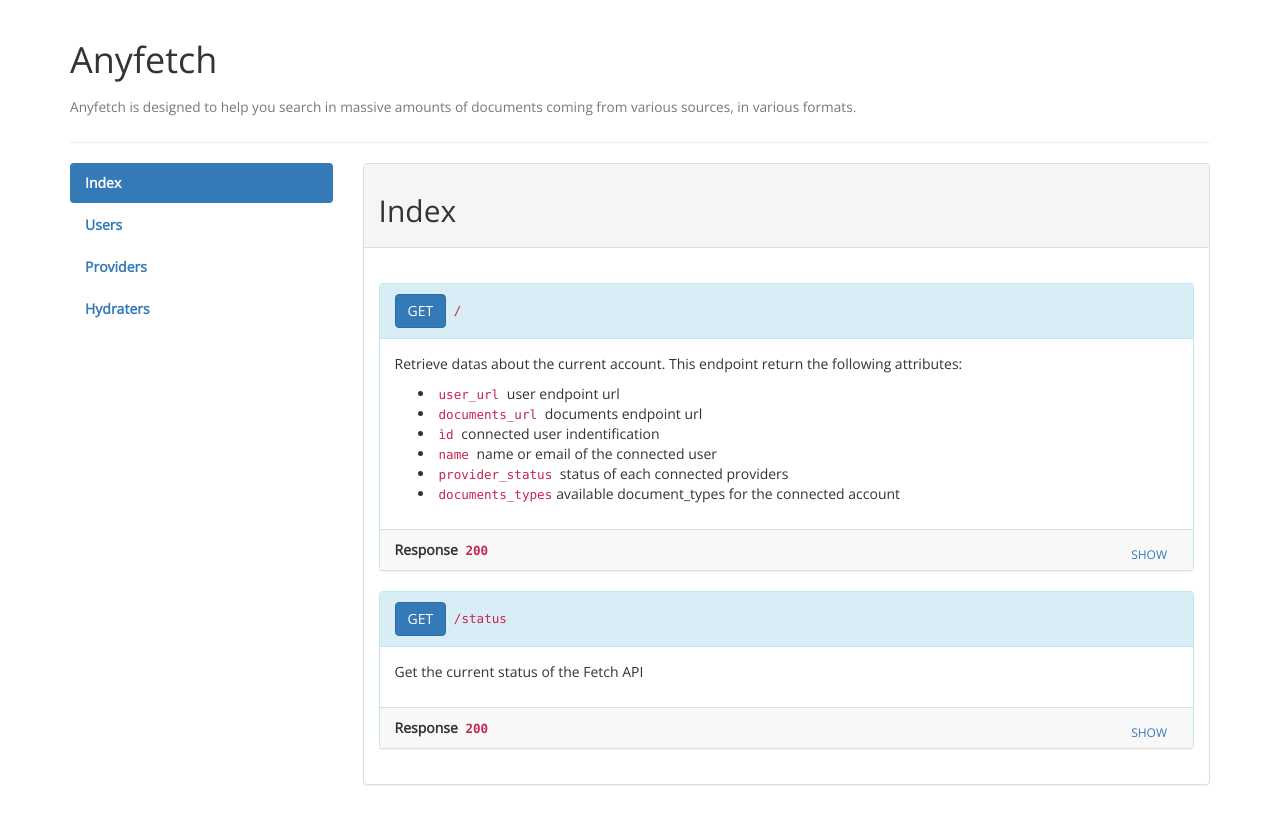
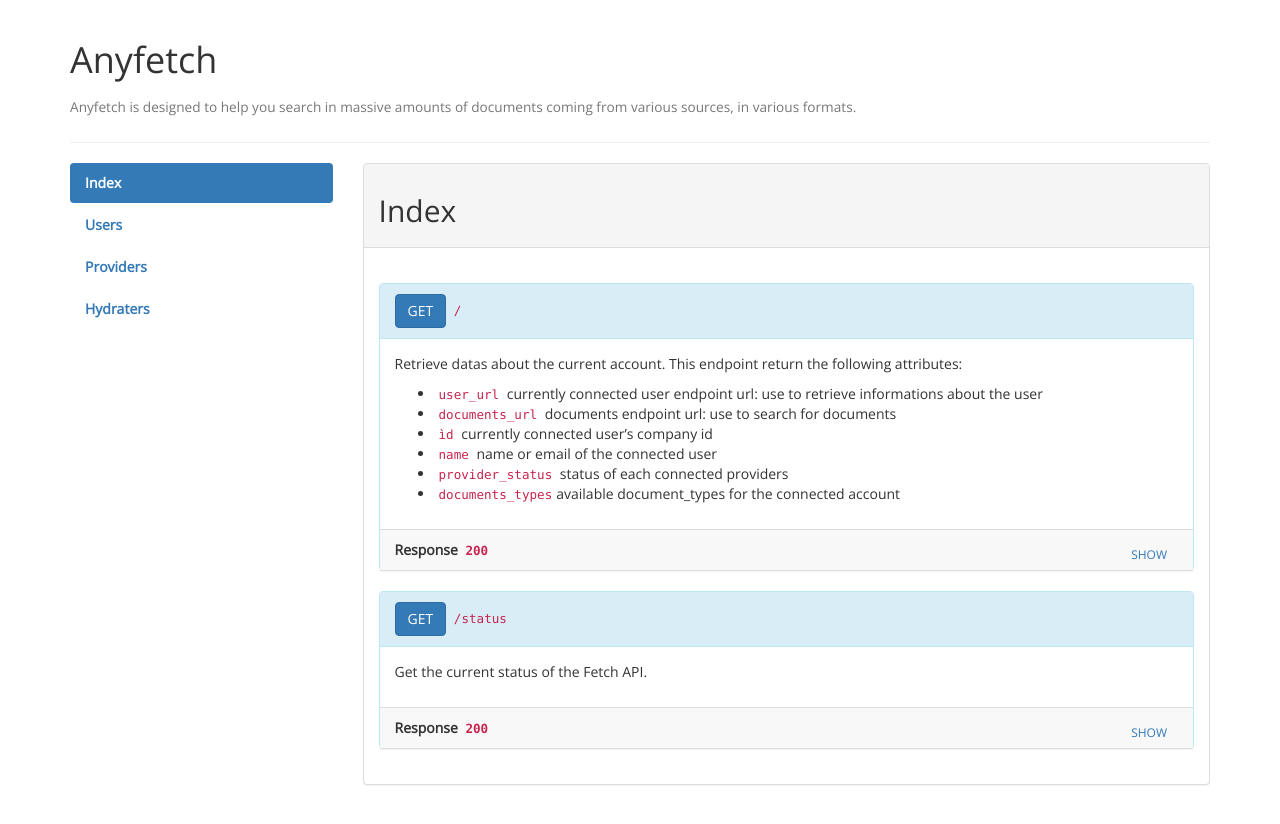
Before and after one commit to AnyFetch/developers.anyfetch.com, a Jekyll site: the page endpoints/index.html, which Jekyll copies as it is, in a window 1280 px wide. Shown: the top 824 px of the page. Built offline with Jekyll 4.4.1, drawn with Linux system fonts in a browser that asks for light colours; nearby versions of some CDN libraries; Markdown is read by kramdown in place of the engine named in the settings.

Commit message:
Updated html representation

```diff
--- a/endpoints/index.html
+++ b/endpoints/index.html
@@ -106,9 +106,9 @@
 			<p>Retrieve datas about the current account. This endpoint return the following attributes:</p>
 
 <ul>
-<li><code>user_url</code> user endpoint url</li>
-<li><code>documents_url</code> documents endpoint url</li>
-<li><code>ìd</code> connected user indentification</li>
+<li><code>user_url</code> currently connected user endpoint url: use to retrieve informations about the user</li>
+<li><code>documents_url</code> documents endpoint url: use to search for documents</li>
+<li><code>ìd</code> currently connected user&rsquo;s company id</li>
 <li><code>name</code> name or email of the connected user</li>
 <li><code>provider_status</code> status of each connected providers</li>
 <li><code>documents_types</code>available document_types for the connected account</li>
@@ -166,7 +166,7 @@
 		</div>
 
 		<div class="panel-body">
-			<p>Get the current status of the Fetch API</p>
+			<p>Get the current status of the Fetch API.</p>
 
 		</div>
 
@@ -234,7 +234,7 @@
 <li><code>id</code> The id of the user</li>
 <li><code>name</code> The name of the user</li>
 <li><code>email</code> The email address of the user</li>
-<li><code>is_admin</code> Is true if the user is admin of his organisations</li>
+<li><code>is_admin</code> Is true if the user is admin of this company</li>
 </ul>
 
 		</div>
@@ -393,6 +393,48 @@
 
 
 
+
+
+
+	<div class="panel panel-info">
+		<div class="panel-heading">
+			<span class="btn btn-primary">GET</span>
+			<code>/user</code>
+		</div>
+
+		<div class="panel-body">
+			<p>Redirect the user to its own user endpoint.</p>
+
+		</div>
+
+		<ul class="list-group">
+
+
+
+
+
+
+
+
+		<li class="list-group-item bg-default response">
+			<strong>Response <code>301</code></strong>
+			<a href="javascript:;" class="pull-right btn btn-link btn-sm snippet-toggle">SHOW</a>
+		</li>
+		<li class="list-group-item snippet">
+
+				<code>&lt; Content-Type: application/json</code><br><code>&lt; Location: /users/5252cebb03a470843f000003</code><br>
+
+
+		</li>
+
+
+
+
+		</ul>
+	</div>
+
+
+
 			</div>
 		</div>
 	</div>
@@ -403,7 +445,7 @@
 				<h2 id="providers">Providers</h2>
 			</div>
 			<div class="panel-body">
-				<p class="lead"><small>Endpoint usable for providing new document in Fetch API, and udapte them.
+				<p class="lead"><small>Endpoints for providing new documents in Fetch API, and update them.
 
 </small></p>
 
@@ -419,7 +461,11 @@
 		</div>
 
 		<div class="panel-body">
-			<p>Add a document in the FetchAPI et returns the created document. <code>no_hydration</code> Is an optional boolean tells the API to wait a file to begin hydration (<code>/providers/documents/file</code>).</p>
+			<p>Add a document to the FetchAPI and returns the created document.</p>
+
+<ul>
+<li><code>no_hydration</code> optional boolean. When true, asks the API to wait before starting hydration (useful when you want to send a file immediately after)</li>
+</ul>
 
 		</div>
 
@@ -476,7 +522,11 @@
 		</div>
 
 		<div class="panel-body">
-			<p>Update a document already present on the Fetch API. The id of the document should be specified to update a specific document.</p>
+			<p>Update a document already present on the Fetch API. The <code>id</code> of the document (or it&rsquo;s <code>identifier</code>) should be specified.</p>
+
+<blockquote>
+<p>Note: for ease of use, you can use POST and PATCH on this endpoint. This allows provider to abstract whether the document already exists or not.</p>
+</blockquote>
 
 		</div>
 
@@ -573,8 +623,11 @@
 		</div>
 
 		<div class="panel-body">
-			<p>Add a file in purpose to hydrate it. The request should specify the <code>identifier</code> of the attached created document.
-To secure that the created document is not hydreated without his file, you have to specify <code>no_hydration: true</code> at the creation.</p>
+			<p>Attach a file to a document. The request should specify the <code>identifier</code> of the document.</p>
+
+<blockquote>
+<p>When you want to use this endpoint, don&rsquo;t forget to use <code>no_hydration: true</code> on <code>/providers/documents/</code>!</p>
+</blockquote>
 
 		</div>
 
@@ -614,8 +667,10 @@
 				<h2 id="hydraters">Hydraters</h2>
 			</div>
 			<div class="panel-body">
-				<p class="lead"><small>Endpoints usable for hydration, adding and improving original content of documents.  This endpoint is only applicable, if the hydrator sending the request has been previouly called.
+				<p class="lead"><small>Hydrations endpoints, adding and improving original content of documents.
+Those endpoints are only available when the hydrater sending the request has been previously called on the document.
 
+You can&#39;t access them with an OAuth token, or using Basic Auth.
 
 </small></p>
 
@@ -671,7 +726,11 @@
 		</div>
 
 		<div class="panel-body">
-			<p>Get the associuated document to help the hydration.</p>
+			<p>Get the file associated with the document for hydration purposes.</p>
+
+<blockquote>
+<p>Note: the file will be removed from Fetch API servers after hydration has completed.</p>
+</blockquote>
 
 		</div>
 
```
Also changed, not shown: other parts of endpoints/index.html (+2 -2 lines).
